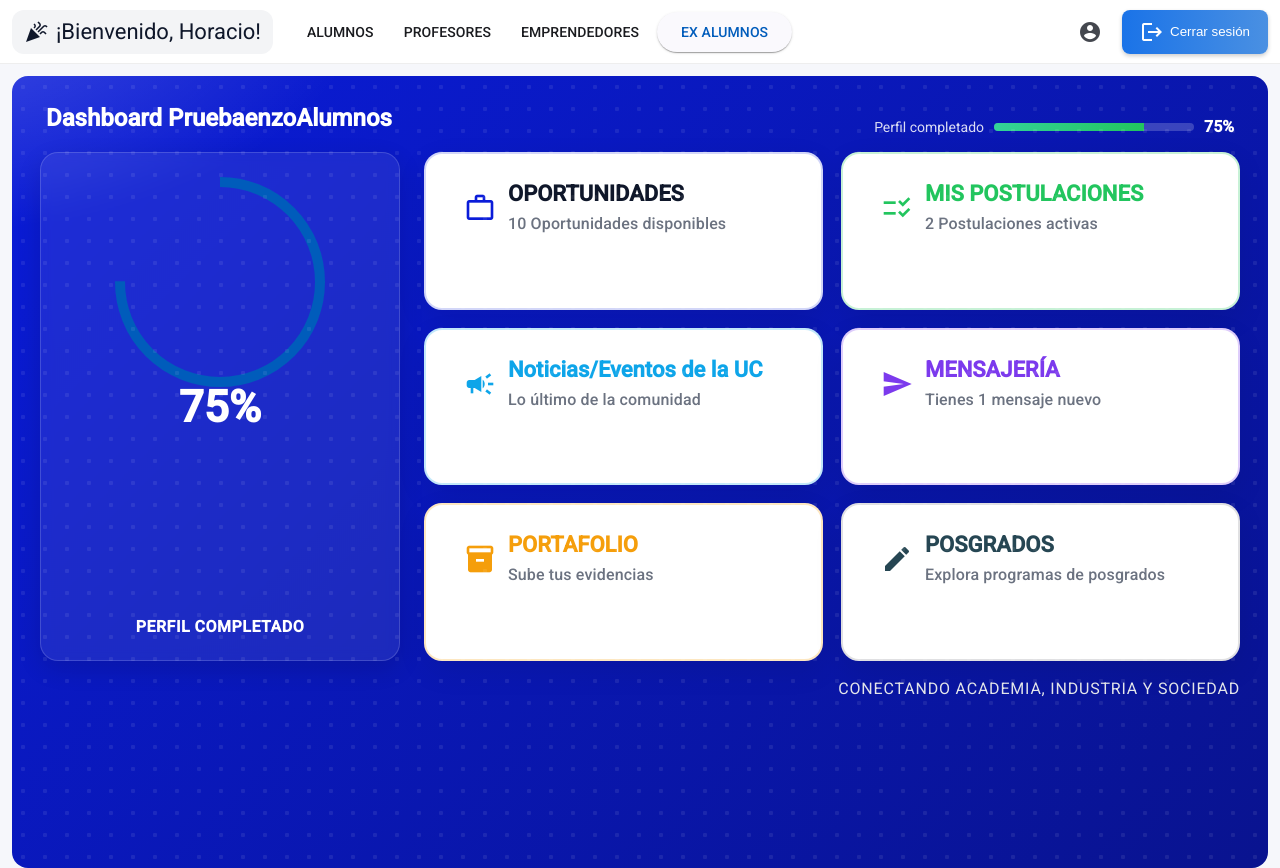
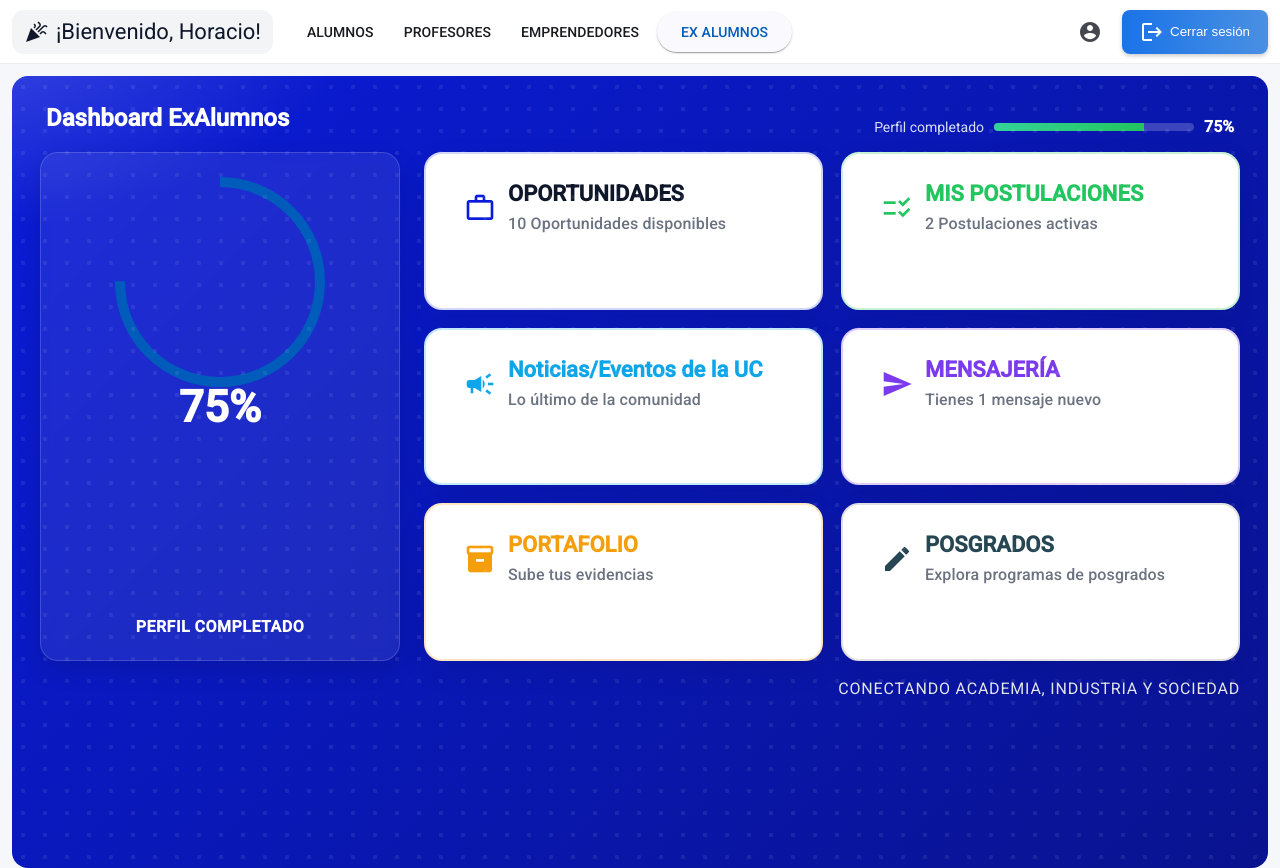
Before and after one commit to ViasUC/Alumni, an Angular app: page /dashboard in a window 1280 px wide. Built offline with nearby package versions, Linux system fonts and the light colour scheme; sample sign-in values are in the browser's storage.

Commit message:
prueba 3

```diff
--- a/src/app/dashboard/dashboard.component.html
+++ b/src/app/dashboard/dashboard.component.html
@@ -30,7 +30,7 @@
 <section class="hero fancy">
   <header class="hero-head">
     <div class="greet">
-      <h2>Dashboard PruebaenzoAlumnos</h2>
+      <h2>Dashboard ExAlumnos</h2>
     </div>
     <div class="meter">
       <span>Perfil completado</span>
```
